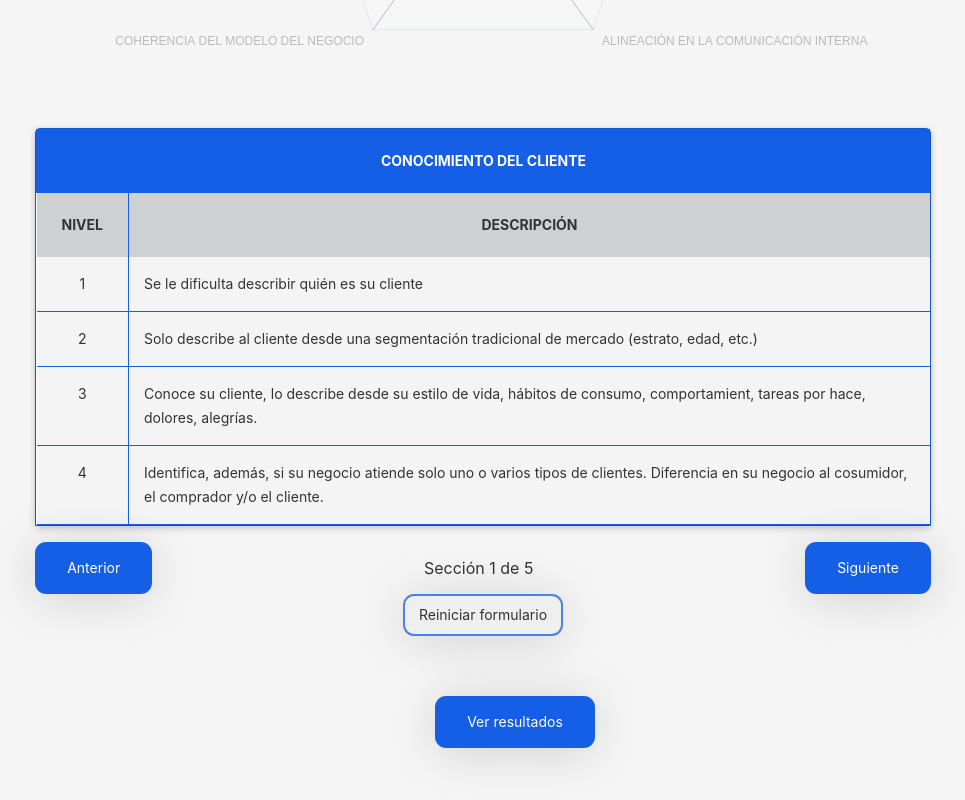
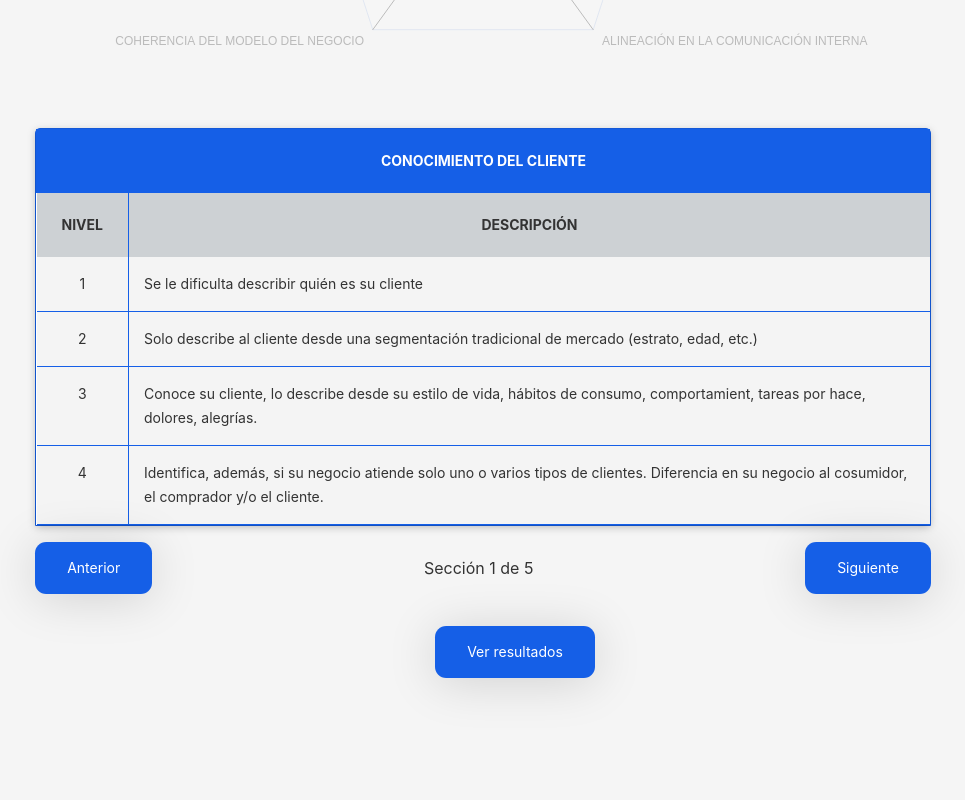
Before and after one commit to Daniel-JFA/RetoGrupo1, an Angular app in the folder reto1-estramypyme/angularReto1/: page /radar-estrategico in a window 1280 px wide. Shown: the part 714-1514 px from the top of the page, without its empty margins (157-1122 px from the left). After the commit the page ends 1454 px from the top, so only its background shows below. Built offline with nearby package versions, Linux system fonts and the light colour scheme.

Commit message:
LocalStorage de pregunta actual

```diff
--- a/reto1-estramypyme/angularReto1/src/app/domain/radarEstrategico/formulario-preguntas-radar/formulario-preguntas-radar.component.html
+++ b/reto1-estramypyme/angularReto1/src/app/domain/radarEstrategico/formulario-preguntas-radar/formulario-preguntas-radar.component.html
@@ -77,13 +77,3 @@
     Siguiente
   </button>
 </div>
-<div class="contenedor__borrar">
-  <button
-    class="botonSecundario"
-    id="botonSecundario"
-    (click)="reiniciarRespuestas()"
-
-  >
-    Reiniciar formulario
-  </button>
-</div>
```
